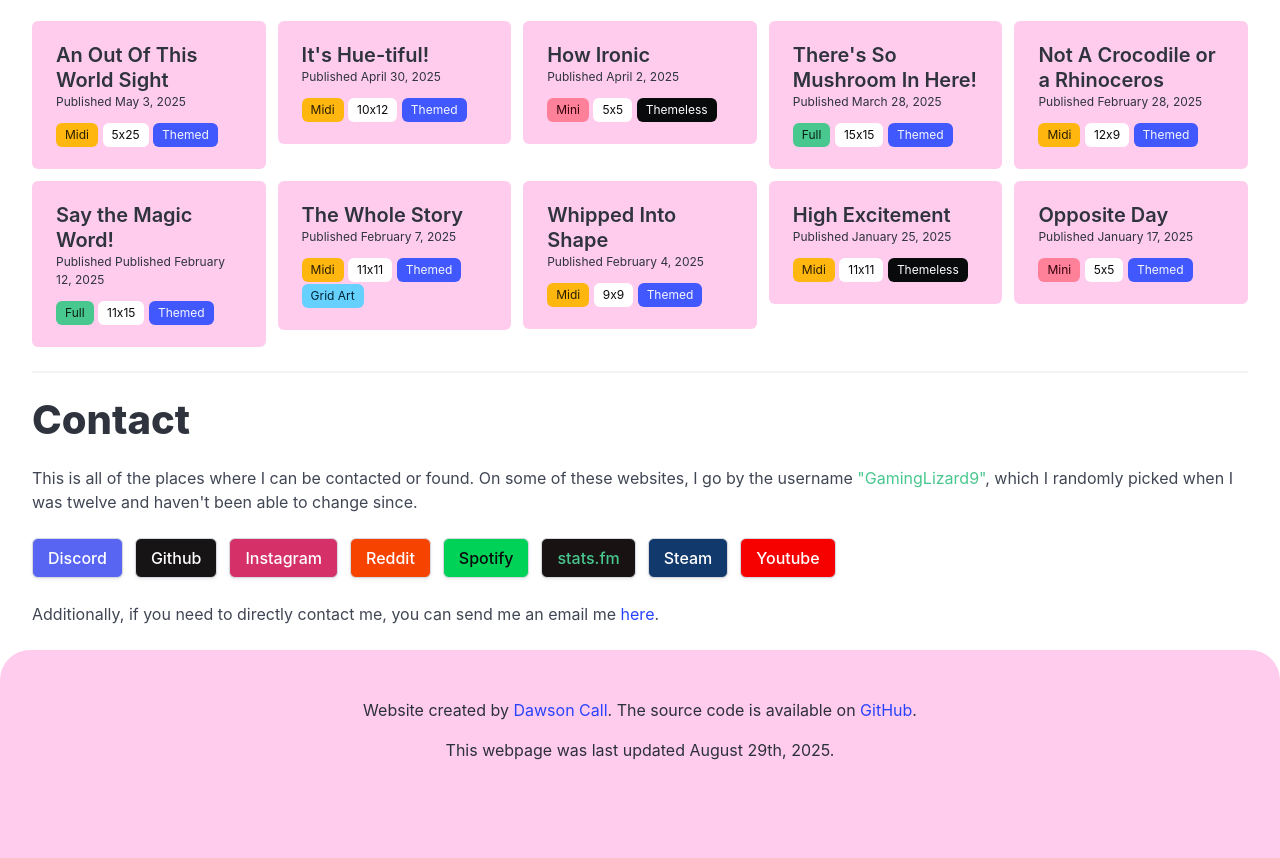
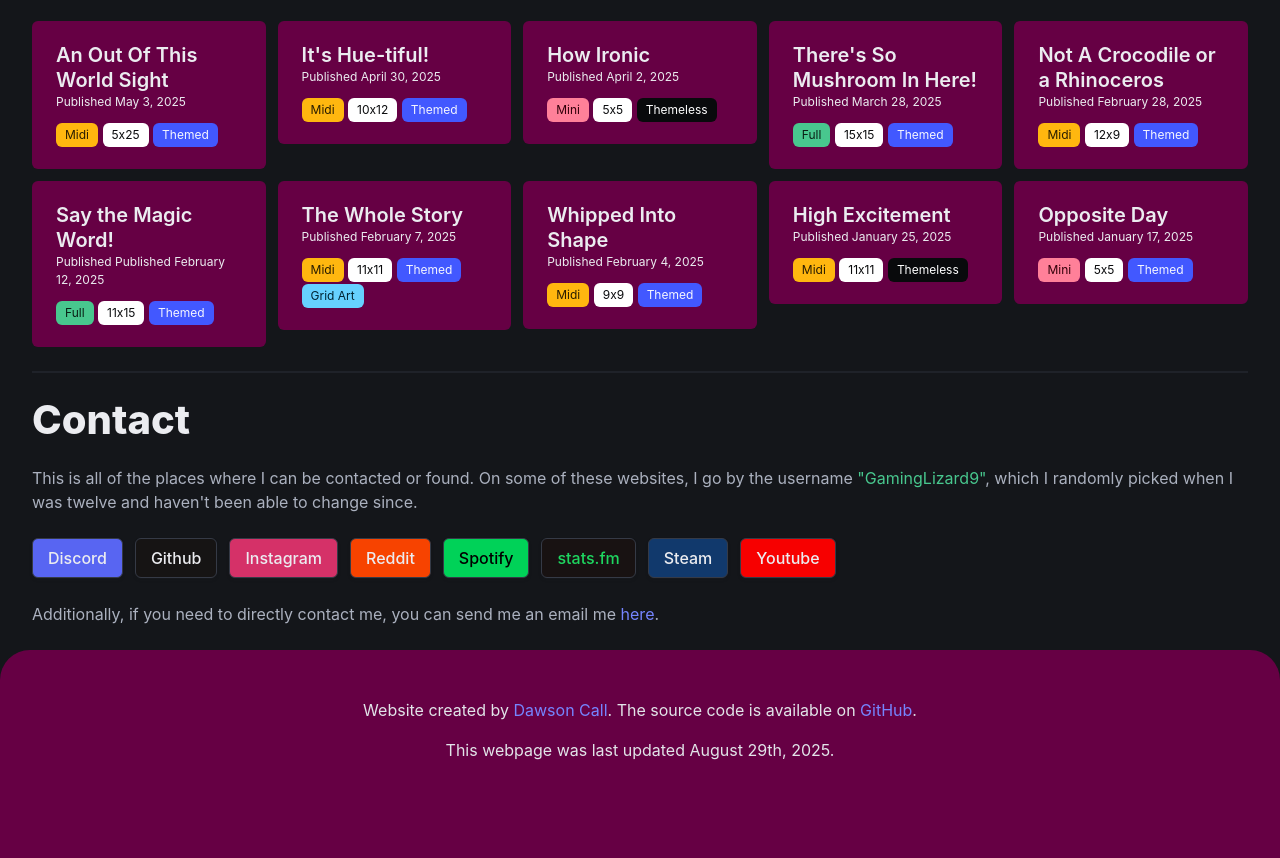
Before and after one commit to GamingLizard9/GamingLizard9.github.io, an Astro site: page / in a window 1280 px wide. Shown: the part 1202-2060 px from the top of the page. Built offline with nearby package versions, Linux system fonts and the light colour scheme; Astro itself is replaced by a stand-in of ours.

Commit message:
Made Social Media Buttons Modular
The social media buttons and the footer are now described through the SocialButton element. Additionally, dark mode has been forced because light mode looks terrible and I don't want to fix it.

```diff
--- /dev/null
+++ b/src/components/Footer.astro
@@ -0,0 +1,15 @@
+<footer id="footer" class="footer has-background-primary-soft">
+    <div class="content has-text-centered">
+        <p class="has-text-text-bold">
+            Website created by <a href="https://dawsoncall.com">Dawson Call</a>.
+            The source code is available on <a href="https://github.com/GamingLizard9/GamingLizard9.github.io">GitHub</a>.
+        </p>
+        <p class="has-text-text-bold">This webpage was last updated August 29th, 2025.</p>
+    </div>
+</footer>
+
+<style>
+    #footer {
+        border-radius: 30px 30px 0px 0px;
+    }
+</style>
--- a/src/components/HeaderHero.astro
+++ b/src/components/HeaderHero.astro
@@ -1,5 +1,4 @@
 ---
-
 import { Image } from "astro:assets";
 import pictureOfMe from "../assets/picture-of-me.webp";
 ---
@@ -13,8 +12,9 @@ import pictureOfMe from "../assets/picture-of-me.webp";
 
                         <p class="is-size-6">he/him</p></span>
                         <p></p> <!-- Line break that is smaller than a <br> -->
-                        <p class="is-size-5">I am currently a freshman at Michigan State University, studying computer science</p>
+                        <p class="is-size-5">I am currently a freshman at Michigan State University, studying computer science.</p>
                         <p class="is-size-5">In my free time, I enjoy programming, playing video games, and playing music.</p>
+                        <p class="is-size-5">This website has some things I have made in the past, as well as a lot of ways to contact me.</p>
                     </div>
                 </div>
                 <div class="column is-one-quarter">
--- a/src/components/NavBar.astro
+++ b/src/components/NavBar.astro
@@ -8,6 +8,9 @@
         <a class="level-item title is-size-4" href="#websites">Websites</a>
         <a class="level-item title is-size-4" href="#crosswords">Crosswords</a>
         <a class="level-item title is-size-4" href="#socials">Contact</a>
+        <!-- This final item is not displayed, and is only so the other items are all level.
+         Without it, the last item is slightly lower than the rest. -->
+        <a class="level-item" style="display:none;">test</a>
     </nav>
 </div>
 
--- /dev/null
+++ b/src/components/socials/SocialButton.astro
@@ -0,0 +1,25 @@
+---
+const { service, url_start, username} = Astro.props;
+
+// determine the button color, and URL
+const ButtonID = service.toLowerCase().replace(".", "-") + "-button";
+
+
+const URL =(url_start == null) ? "https://" + service + ".com/" + username : "https://" + url_start + username;
+---
+
+<a id={ButtonID} class="button" href={URL}>{service}</a>
+
+
+
+<style>
+    /* Determines the colors of each button, based on what service they are for */
+    #github-button {background-color: #161414;}
+    #instagram-button {background-color: #d53168;}
+    #youtube-button {background-color: #f70000;}
+    #spotify-button {background-color: #00d258; color: #000000;}
+    #steam-button {background-color: #11396c;}
+    #reddit-button {background-color: #f74300;}
+    #discord-button {background-color: #5865f2;}
+    #stats-fm-button {background-color: #181212; color: #1ed760;}
+</style>
--- /dev/null
+++ b/src/components/socials/SocialsSection.astro
@@ -0,0 +1,26 @@
+---
+
+---
+
+<!-- List of all the places I am/can be contacted-->
+
+<section id="socials">
+    <h1 class="title is-2">Contact</h1>
+    <p>
+        This is all of the places where I can be contacted or found.
+        On some of these websites, I go by the username <span class="has-text-success">"GamingLizard9"</span>,
+        which I randomly picked when I was twelve and haven't been able to change since.
+    </p><br>
+
+    <span>
+        <div class="buttons">
+            <slot />
+        </div>
+    </span>
+
+    <br><p>
+        Additionally, if you need to directly contact me,
+        you can send me an email me <a href="mailto:dawson@dawsoncall.com">here</a>.
+    </p>
+
+</section>
--- a/src/layouts/MainLayout.astro
+++ b/src/layouts/MainLayout.astro
@@ -1,9 +1,11 @@
 ---
 const { pageTitle } = Astro.props;
+
+import Footer from '../components/Footer.astro';
 ---
 
 <!DOCTYPE html>
-<html>
+<html data-theme="dark">
     <head>
         <title>{pageTitle}</title>
         <meta charset="utf-8">
@@ -11,14 +13,6 @@ const { pageTitle } = Astro.props;
     </head>
     <body>
 		<slot />
-		<footer id="footer" class="footer has-background-primary-soft">
-            <div class="content has-text-centered">
-                <p class="has-text-text-bold">
-                    Website created by <a href="https://dawsoncall.com">Dawson Call</a>.
-                    The source code is available on <a href="https://github.com/GamingLizard9/GamingLizard9.github.io">GitHub</a>.
-                </p>
-                <p class="has-text-text-bold">This webpage was last updated August 29th, 2025.</p>
-            </div>
-          </footer>
+        <Footer />
     </body>
 </html>
--- a/src/pages/index.astro
+++ b/src/pages/index.astro
@@ -18,6 +18,9 @@ import CrosswordTag from "../components/crosswords/CrosswordTag.astro";
 
 import WebsiteSection from '../components/websites/WebsiteSection.astro';
 import WebsiteEntry from '../components/websites/WebsiteEntry.astro';
+
+import SocialsSection from '../components/socials/SocialsSection.astro';
+import SocialButton from "../components/socials/SocialButton.astro";
 
 const pageTitle = "Dawson Call's Website!";
 ---
@@ -98,34 +101,16 @@ const pageTitle = "Dawson Call's Website!";
 			</Crossword>
 		</CrosswordsSection><hr>
 
-		<!-- List of all the places I am/can be contacted-->
-		<section id="socials">
-			<h1 class="title is-2">Contact</h1>
-			<p>
-				This is all of the places where I can be contacted or found.
-				On some of these websites, I go by the username <span class="has-text-success">"GamingLizard9"</span>,
-				which I randomly picked when I was twelve and haven't been able to change since.
-			</p><br>
-
-			<span>
-				<div class="buttons">
-					<a id="discord-button" class="button has-text-white" href="https://discord.com/users/gaminglizard9">Discord</a>
-					<a id="github-button" class="button has-text-white" href="https://github.com/gaminglizard9">Github</a>
-					<a id="instagram-button" class="button has-text-white" href="https://instagram.com/dawsoncall8">Instagram</a>
-					<a id="reddit-button" class="button has-text-white" href="https://old.reddit.com/user/gaminglizard99/">Reddit</a>
-					<a id="spotify-button" class="button has-text-black" href="https://open.spotify.com/user/jolz5klwrbmnd8i5bf7x1u12k?si=9a0f63d9c6c14aeb">Spotify</a>
-					<a id="stats-fm-button" class="button has-text-success" href="https://stats.fm/gaminglizard9">stats.fm</a>
-					<a id="steam-button" class="button has-text-white" href="https://steamcommunity.com/profiles/GamingLizard9">Steam</a>
-					<a id="youtube-button" class="button has-text-white" href="https://youtube.com/@gaminglizard9">Youtube</a>
-				</div>
-			</span>
-
-			<br><p>
-				Additionally, if you need to directly contact me,
-				you can send me an email me <a href="mailto:dawson@dawsoncall.com">here</a>.
-			</p>
-
-		</section>
+		<SocialsSection>
+			<SocialButton service="Discord" url_start="discord.com/users/" username="GamingLizard9" />
+			<SocialButton service="Github" username="GamingLizard9" />
+			<SocialButton service="Instagram" username="dawsoncall8" />
+			<SocialButton service="Reddit" url_start="old.reddit.com/user/" username="gaminglizard99" />
+			<SocialButton service="Spotify" url_start="open.spotify.com/user/" username="jolz5klwrbmnd8i5bf7x1u12k?si=9a0f63d9c6c14aeb" />
+			<SocialButton service="stats.fm" url_start="stats.fm/" username="gaminglizard9" />
+			<SocialButton service="Steam" url_start="steamcommunity.com/profiles/" username="GamingLizard9" />
+			<SocialButton service="Youtube" url_start="youtube.com/@" username="GamingLizard9" />
+		</SocialsSection>
 	</div><br>
 
 </MainLayout>
--- a/src/styles/global.scss
+++ b/src/styles/global.scss
@@ -26,20 +26,3 @@ $pink-red: #ff2bb8;
 @forward "bulma/sass/elements/title";
 
 @forward "bulma/sass/themes";
-
-/* Everything below this point is my CSS */
-
-
-#footer {
-  border-radius: 30px 30px 0px 0px;
-}
-
-/* Social media buttons */
-#github-button {background-color: #161414;}
-#instagram-button {background-color: #d53168;}
-#youtube-button {background-color: #f70000;}
-#spotify-button {background-color: #00d258;}
-#steam-button {background-color: #11396c;}
-#reddit-button {background-color: #f74300;}
-#discord-button {background-color: #5865f2;}
-#stats-fm-button {background-color: #181212;}
```
